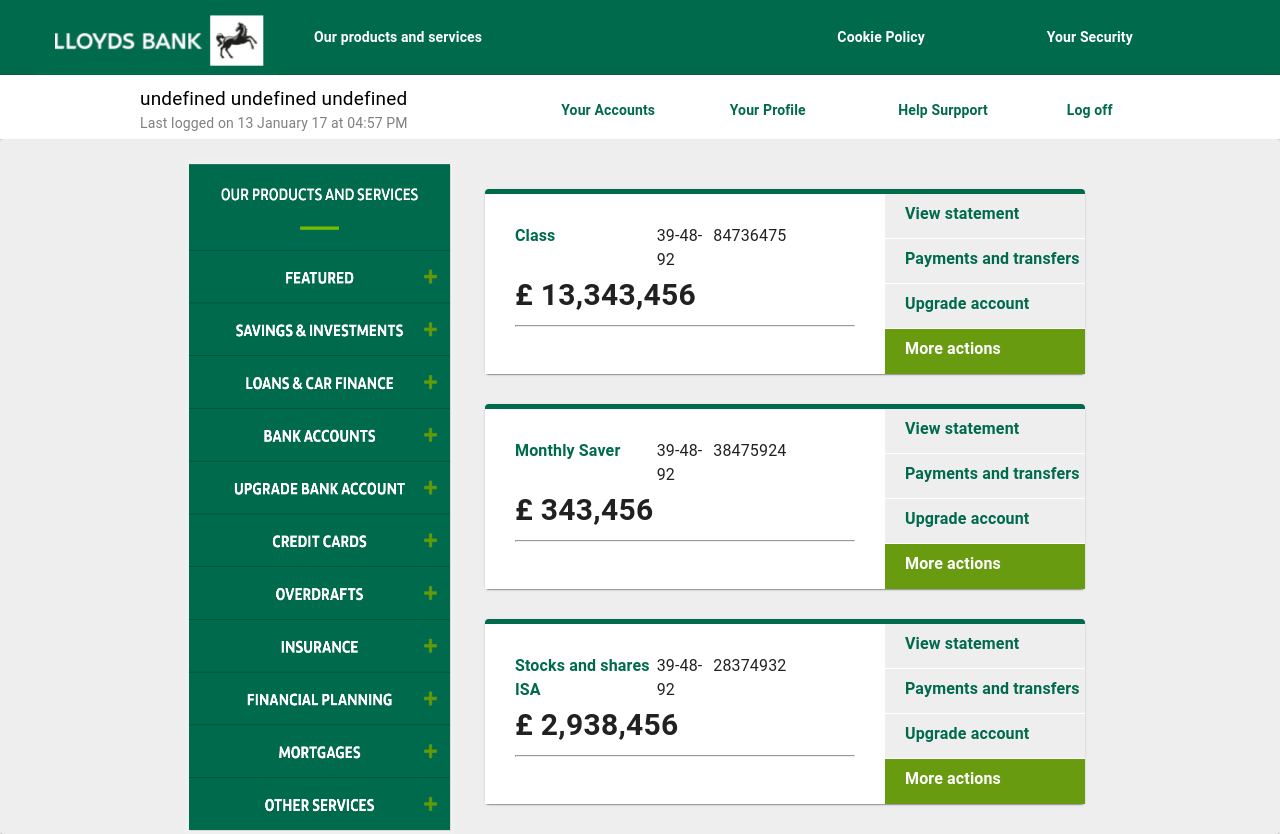
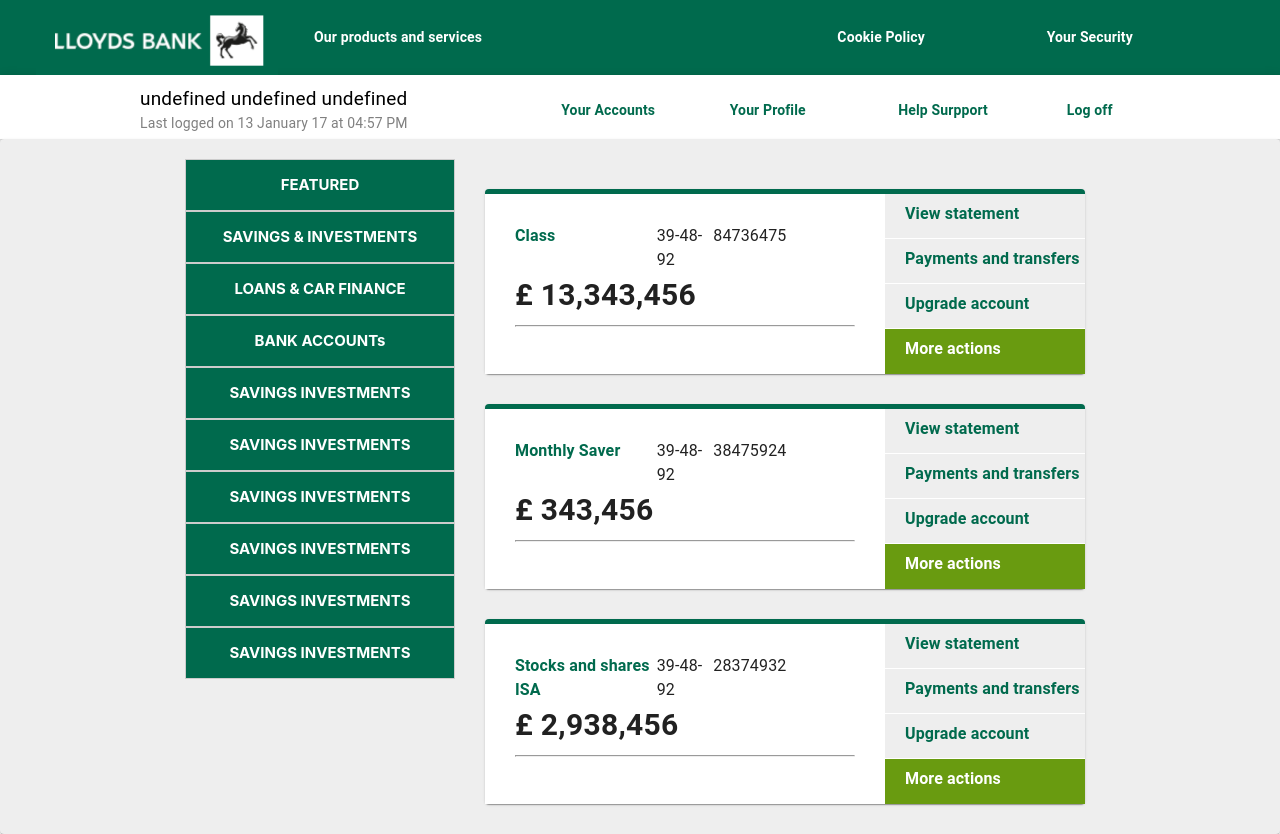
Before and after one commit to nicky1127/mca-mock, a React (Create React App) app: page / in a window 1280 px wide. Built offline with nearby package versions, Linux system fonts and the light colour scheme.

Commit message:
add double arrow

```diff
--- a/src/components/Content.js
+++ b/src/components/Content.js
@@ -3,14 +3,16 @@
 import { Box, Typography, Grid, Paper } from "@material-ui/core";
 
 import AccountSummary from "./AccountSummary";
+import SideBar from "./SideBar";
 
 const useStyles = makeStyles(theme => ({
   wrapper: {
     backgroundColor: "#eee",
     padding: "20px 195px 0 185px"
   },
-  accountBlock: {
-  }
+  sideBar:{
+  },
+  accountBlock: {}
 }));
 
 export default function WhiteBar(props) {
@@ -23,16 +25,41 @@
       <Paper className={classes.wrapper}>
         <Grid container>
           <Grid item xs={4}>
-            <img
+            {/* <img
               src={featureBar}
               alt="feature bar"
               style={{ width: "90%", height: "100%", display: "block" }}
-            />
+            /> */}
+            <SideBar className={classes.sideBar} {...props} />
           </Grid>
           <Grid item xs={8}>
-            <AccountSummary {...props} className={classes.accountBlock} height='180px' accountType='Class' accountNumber='84736475' sortCode='39-48-92' accountBalance='£ 13,343,456'/>
-            <AccountSummary {...props} className={classes.accountBlock} height='180px' accountType='Monthly Saver' accountNumber='38475924' sortCode='39-48-92' accountBalance='£ 343,456'/>
-            <AccountSummary {...props} className={classes.accountBlock} height='180px' accountType='Stocks and shares ISA' accountNumber='28374932' sortCode='39-48-92' accountBalance='£ 2,938,456'/>
+            <AccountSummary
+              {...props}
+              className={classes.accountBlock}
+              height="180px"
+              accountType="Class"
+              accountNumber="84736475"
+              sortCode="39-48-92"
+              accountBalance="£ 13,343,456"
+            />
+            <AccountSummary
+              {...props}
+              className={classes.accountBlock}
+              height="180px"
+              accountType="Monthly Saver"
+              accountNumber="38475924"
+              sortCode="39-48-92"
+              accountBalance="£ 343,456"
+            />
+            <AccountSummary
+              {...props}
+              className={classes.accountBlock}
+              height="180px"
+              accountType="Stocks and shares ISA"
+              accountNumber="28374932"
+              sortCode="39-48-92"
+              accountBalance="£ 2,938,456"
+            />
           </Grid>
         </Grid>
       </Paper>
--- /dev/null
+++ b/src/components/SideBar.js
@@ -0,0 +1,41 @@
+import React from "react";
+import { makeStyles } from "@material-ui/core/styles";
+import { Box, Typography, Grid } from "@material-ui/core";
+
+const useStyles = makeStyles(theme => ({
+  container: {
+    backgroundColor: props => props.brandScheme.primaryClr,
+    marginRight: "30px"
+  },
+
+  item: {
+    height: "50px",
+    fontSize: '15px',
+    fontWeight:'bold',
+    color: "#fff",
+    textAlign: "center",
+    lineHeight: " 50px",
+    border: "1px solid #ccc"
+  }
+}));
+
+export default function WhiteBar(props) {
+  const classes = useStyles(props);
+
+  return (
+    <div className={classes.grow}>
+      <Box className={classes.container}>
+        <Box className={classes.item}>FEATURED</Box>
+        <Box className={classes.item}>SAVINGS &amp; INVESTMENTS</Box>
+        <Box className={classes.item}>LOANS &amp; CAR FINANCE</Box>
+        <Box className={classes.item}>BANK ACCOUNTs</Box>
+        <Box className={classes.item}>SAVINGS INVESTMENTS</Box>
+        <Box className={classes.item}>SAVINGS INVESTMENTS</Box>
+        <Box className={classes.item}>SAVINGS INVESTMENTS</Box>
+        <Box className={classes.item}>SAVINGS INVESTMENTS</Box>
+        <Box className={classes.item}>SAVINGS INVESTMENTS</Box>
+        <Box className={classes.item}>SAVINGS INVESTMENTS</Box>
+      </Box>
+    </div>
+  );
+}
```
